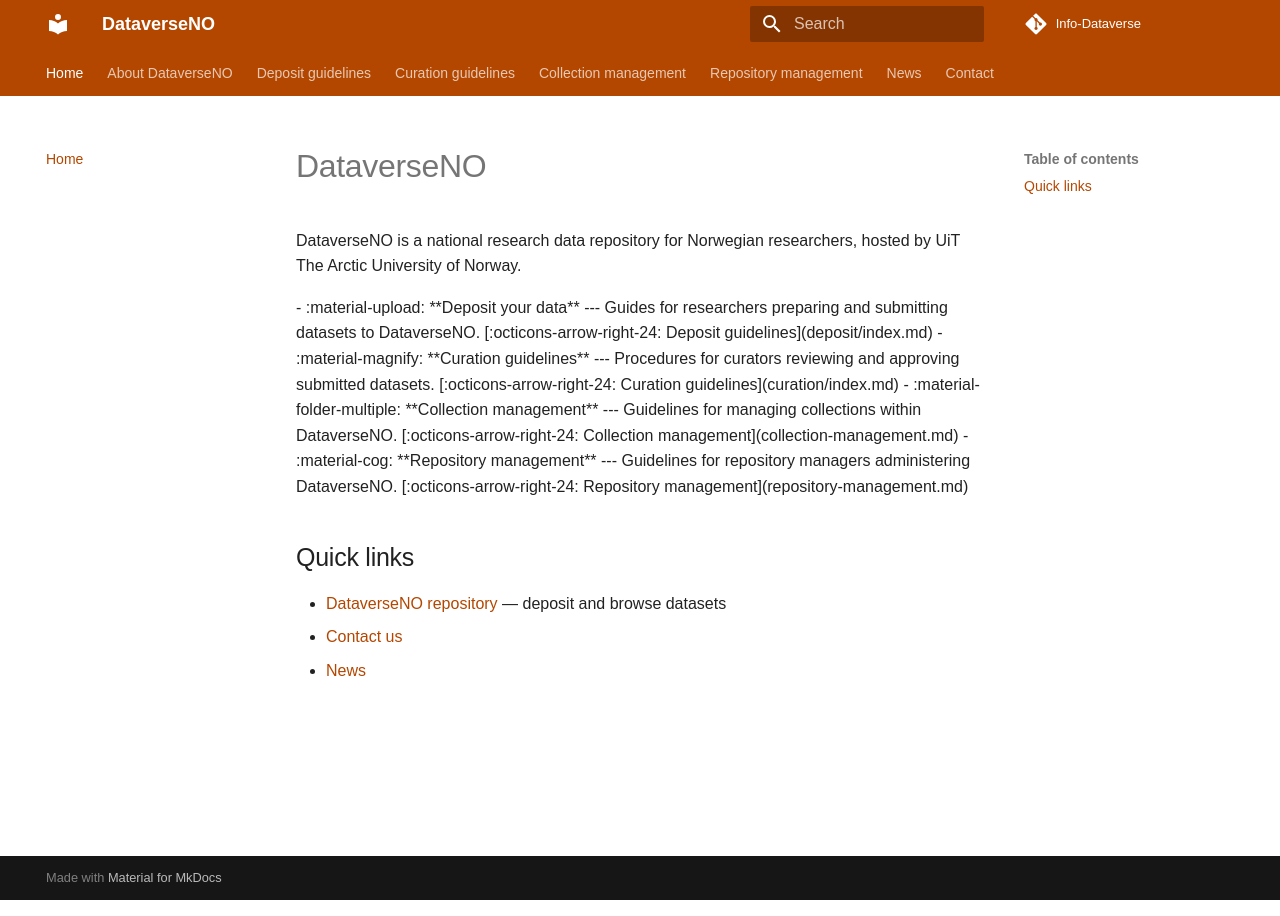
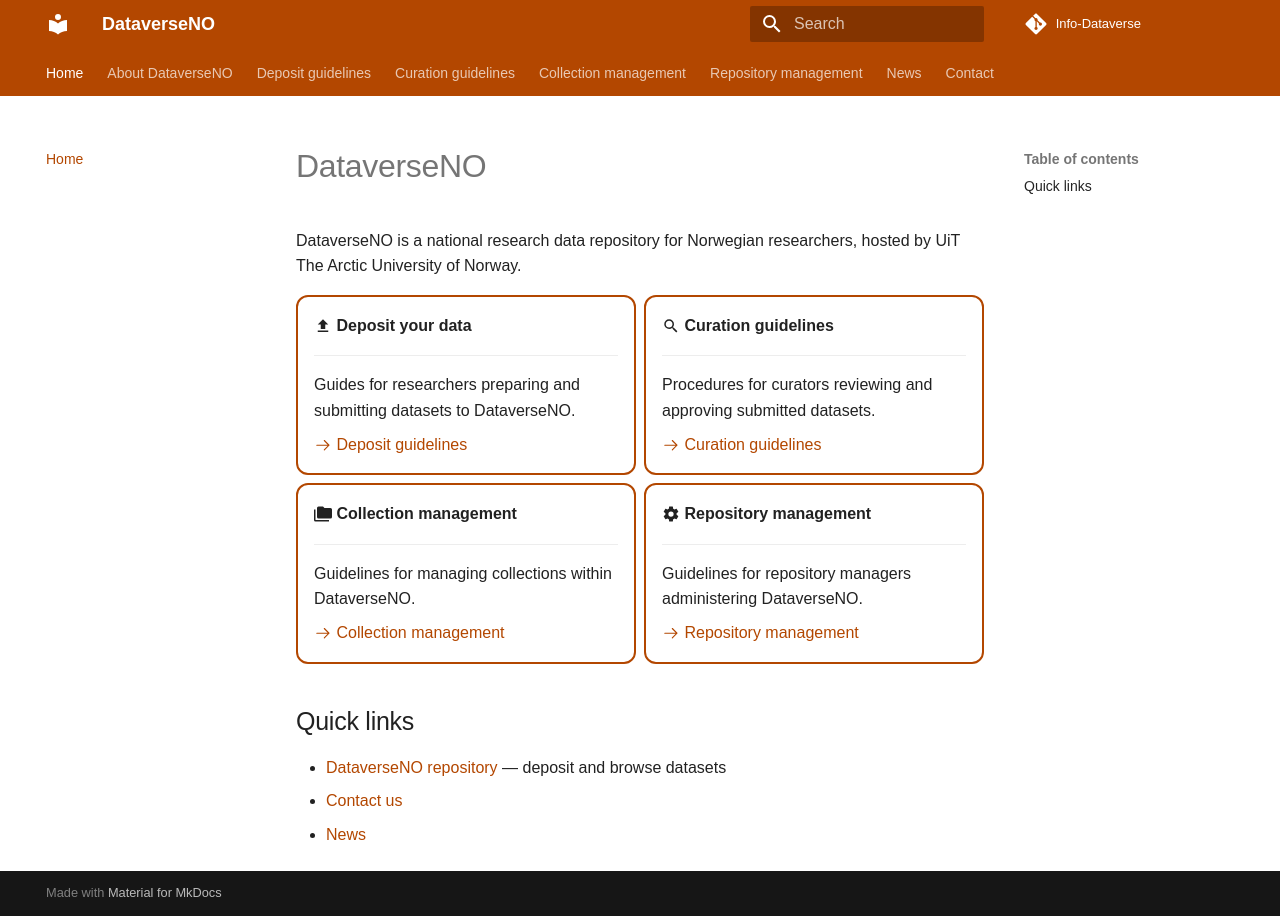
Before and after one commit to DataverseNO/DataverseNO-Info, an MkDocs documentation site: the page built from docs/index.md, in a window 1280 px wide. Built offline with MkDocs 1.6.1 and Material for MkDocs 9.7.7, drawn with Linux system fonts in a browser that asks for light colours; comment, search, counter and statistics services are not loaded.

Commit message:
Enable attr_list, md_in_html, pymdownx.emoji extensions for grid cards and icons

```diff
--- a/mkdocs.yml
+++ b/mkdocs.yml
@@ -25,6 +25,13 @@
 
 extra_css:
   - stylesheets/extra.css
+
+markdown_extensions:
+  - attr_list
+  - md_in_html
+  - pymdownx.emoji:
+      emoji_index: !!python/name:material.extensions.emoji.twemoji
+      emoji_generator: !!python/name:material.extensions.emoji.to_svg
 
 plugins:
   - search:
```
